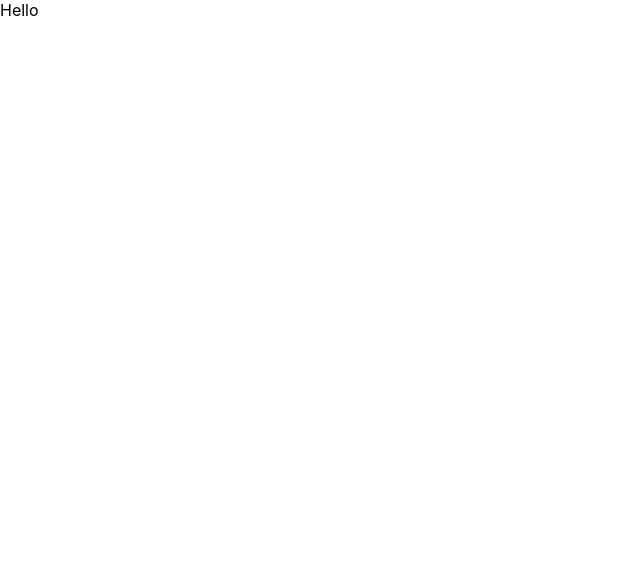
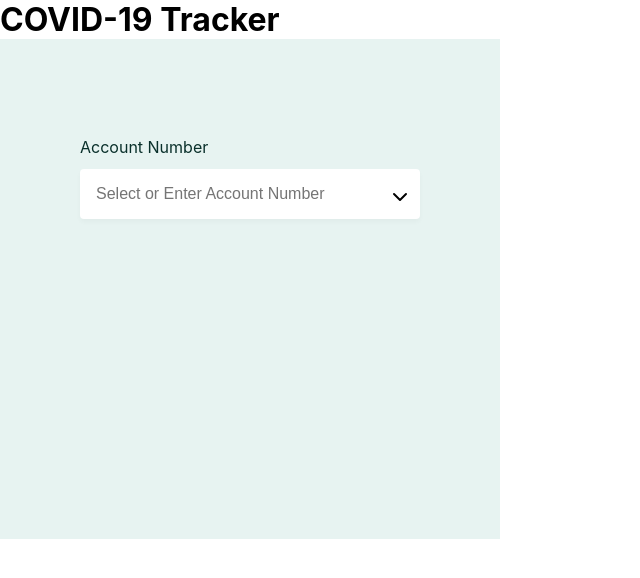
Before and after one commit to richardingwe/covid-19_tracker_react, a React (Create React App) app: page / in a window 1280 px wide. Shown: the top 578 px of the page, without its empty margins (0-640 px from the left). Built offline with nearby package versions, Linux system fonts and the light colour scheme.

Commit message:
created a custom input with dropdown

```diff
--- a/src/App.css
+++ /dev/null
@@ -1,3 +0,0 @@
-* {
-	margin: 0;
-}
--- a/src/App.js
+++ b/src/App.js
@@ -1,9 +1,102 @@
-import './App.css';
+import { FormControl, MenuItem, Select } from '@material-ui/core';
+import { useState } from 'react';
+import './App.scss';
 
 function App() {
+  const [toAccountNumber, setToAccountNumber] = useState('');
+  const [dropdownVisible, setDropdownVisble] = useState(false);
+
+  const handleItem = (e) => {
+    console.log('clicked');
+    setToAccountNumber('1234567890');
+  };
+
+  const handleInputFocus = (e) => {
+    setDropdownVisble(prevState => !prevState);
+  };
+
+  const handleInputFocusOut = (e) => {
+    setTimeout(() => setDropdownVisble(prevState => !prevState), 200);
+  };
+
   return (
     <div className="app">
-      Hello
+      <div className="app__header">
+        <h1>COVID-19 Tracker</h1>
+        {/* <FormControl className="app__dropdown">
+          <Select
+            variant="outlined"
+          // value={country}
+          // onChange={onCountryChange}
+          >
+            <MenuItem value="worldwide">Worldwide</MenuItem>
+            <MenuItem value="worldwide">Worldwide</MenuItem>
+            <MenuItem value="worldwide">Worldwide</MenuItem>
+            <MenuItem value="worldwide">Worldwide</MenuItem>
+
+          </Select>
+        </FormControl> */}
+      </div>
+      <div className="select">
+        <div className="InputSelect">
+          <label htmlFor='accountNumber'>Account Number</label>
+          <input onFocus={handleInputFocus} onBlur={handleInputFocusOut} maxLength='10' type="text" placeholder="Select or Enter Account Number" value={toAccountNumber} list='accountNumber' onChange={(e) => setToAccountNumber(e.target.value)} />
+          <svg style={{ transform: dropdownVisible ? 'rotate(180deg)' : '' }} width="20" height="20" viewBox="0 0 20 20" fill="none" xmlns="http://www.w3.org/2000/svg">
+            <path d="M16 8L10 14L4 8" stroke="#000" stroke-width="2" stroke-linecap="round" stroke-linejoin="round" />
+          </svg>
+
+          <div className='beneficiary_dropdown' style={{ display: dropdownVisible ? 'block' : '' }}>
+            <div className="item" onClick={handleItem}>
+              <div className="name">Maria Ingwe</div>
+              <div className='bank-details'>
+                First Bank: 1234567890
+              </div>
+            </div>
+            <div className="item" onClick={handleItem}>
+              <div className="name">Maria Ingwe</div>
+              <div className='bank-details'>
+                First Bank: 1234567890
+              </div>
+            </div>
+            <div className="item" onClick={handleItem}>
+              <div className="name">Maria Ingwe</div>
+              <div className='bank-details'>
+                First Bank: 1234567890
+              </div>
+            </div>
+            <div className="item" onClick={handleItem}>
+              <div className="name">Maria Ingwe</div>
+              <div className='bank-details'>
+                First Bank: 1234567890
+              </div>
+            </div>
+            <div className="item" onClick={handleItem}>
+              <div className="name">Maria Ingwe</div>
+              <div className='bank-details'>
+                First Bank: 1234567890
+              </div>
+            </div>
+            <div className="item" onClick={handleItem}>
+              <div className="name">Maria Ingwe</div>
+              <div className='bank-details'>
+                First Bank: 1234567890
+              </div>
+            </div>
+            <div className="item" onClick={handleItem}>
+              <div className="name">Maria Ingwe</div>
+              <div className='bank-details'>
+                First Bank: 1234567890
+              </div>
+            </div>
+            <div className="item" onClick={handleItem}>
+              <div className="name">Maria Ingwe</div>
+              <div className='bank-details'>
+                First Bank: 1234567890
+              </div>
+            </div>
+          </div>
+        </div>
+      </div>
     </div>
   );
 }
--- /dev/null
+++ b/src/App.scss
@@ -0,0 +1,110 @@
+* {
+	margin: 0;
+	box-sizing: border-box;
+}
+
+.select {
+	width: 500px;
+	height: 500px;
+	background-color: #e7f3f1;
+	padding: 5rem;
+}
+
+svg {
+	position: absolute;
+	right: 10px;
+	bottom: 25px;
+	pointer-events: none;
+}
+.InputSelect {
+	width: 100%;
+	display: flex;
+	flex-direction: column;
+	margin: 1.2rem 0 0 0;
+	position: relative;
+	cursor: pointer;
+
+	label {
+		font-style: normal;
+		font-weight: normal;
+		font-size: 16px;
+		line-height: 19px;
+
+		color: #0a302b;
+	}
+
+	input {
+		border: none;
+		background-color: transparent;
+		outline: none;
+		margin: 12px 0;
+
+		font-style: normal;
+		font-weight: normal;
+		font-size: 16px;
+
+		color: rgba(60, 60, 67, 0.6);
+
+		padding: 1rem;
+		background: #ffffff;
+		box-shadow: 0px 3px 5px rgba(0, 0, 0, 0.03);
+		border-radius: 4px;
+
+		&:focus .beneficiary_dropdown {
+			display: block !important;
+		}
+	}
+	.beneficiary_dropdown {
+		display: none;
+		width: 100%;
+		height: auto;
+		max-height: 250px;
+		background-color: rgb(206, 224, 221);
+		position: absolute;
+		left: 0;
+		top: 90px;
+		border-radius: 4px;
+		box-shadow: 0px 3px 5px #00000008;
+		overflow-y: auto;
+		padding: 10px 0;
+
+		&::-webkit-scrollbar-track {
+			box-shadow: inset 0 0 6px rgba(0, 0, 0, 0.1);
+			background-color: #f5f5f5;
+			// border-radius: 4px;
+		}
+
+		&::-webkit-scrollbar {
+			width: 7px;
+			background-color: #f5f5f5;
+		}
+
+		&::-webkit-scrollbar-thumb {
+			// border-radius: 4px;
+			background-color: #02c796;
+			border: 2px solid transparent;
+		}
+
+		.item {
+			width: 100%;
+			padding: 13px 16px;
+			cursor: pointer;
+			// border-top: 2px solid #0a302b;
+			border-bottom: 2px solid #0a302b;
+
+			.name {
+				font-weight: bold;
+				margin-bottom: 2px;
+			}
+
+			.bank-details {
+				font-size: 14px;
+			}
+
+			&:hover {
+				background-color: #0a302b;
+				color: #fff;
+			}
+		}
+	}
+}
```
Also changed, not shown: 1 other file (tests, documents, lock files or other folders).
